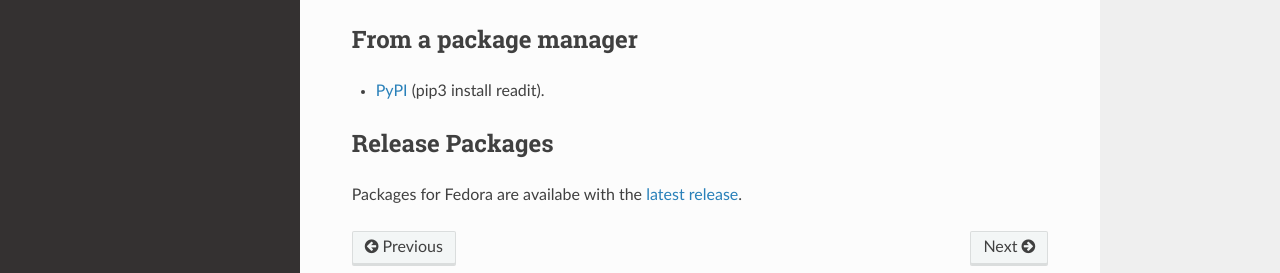
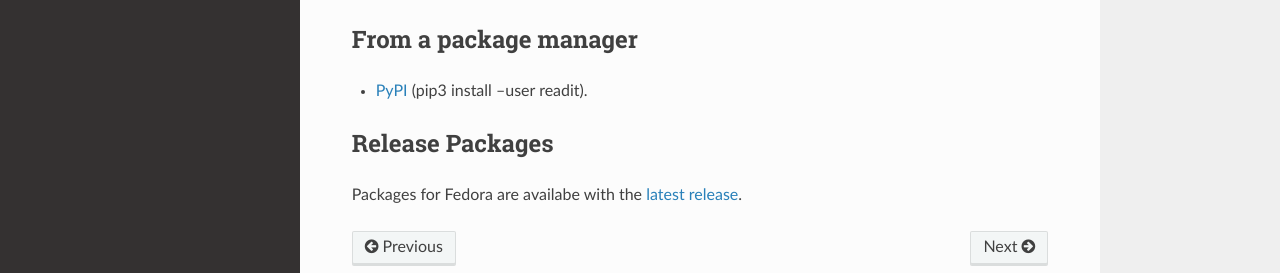
Before and after one commit to pythonpune/readit, a Sphinx documentation site: the page built from docs/installation.rst, in a window 1280 px wide. Shown: the part 421-694 px from the top of the page. Built offline with Sphinx 7.4.7 and the Read the Docs theme 2.0.0, drawn with Linux system fonts in a browser that asks for light colours.

Commit message:
update changes

```diff
--- a/docs/installation.rst
+++ b/docs/installation.rst
@@ -15,7 +15,7 @@
 
 From a package manager
 **********************
-* `PyPI <https://pypi.python.org/pypi/readit/0.1.1>`_ (pip3 install readit).
+* `PyPI <https://pypi.python.org/pypi/readit/0.1.1>`_ (pip3 install --user readit).
 
 
 Release Packages
```
